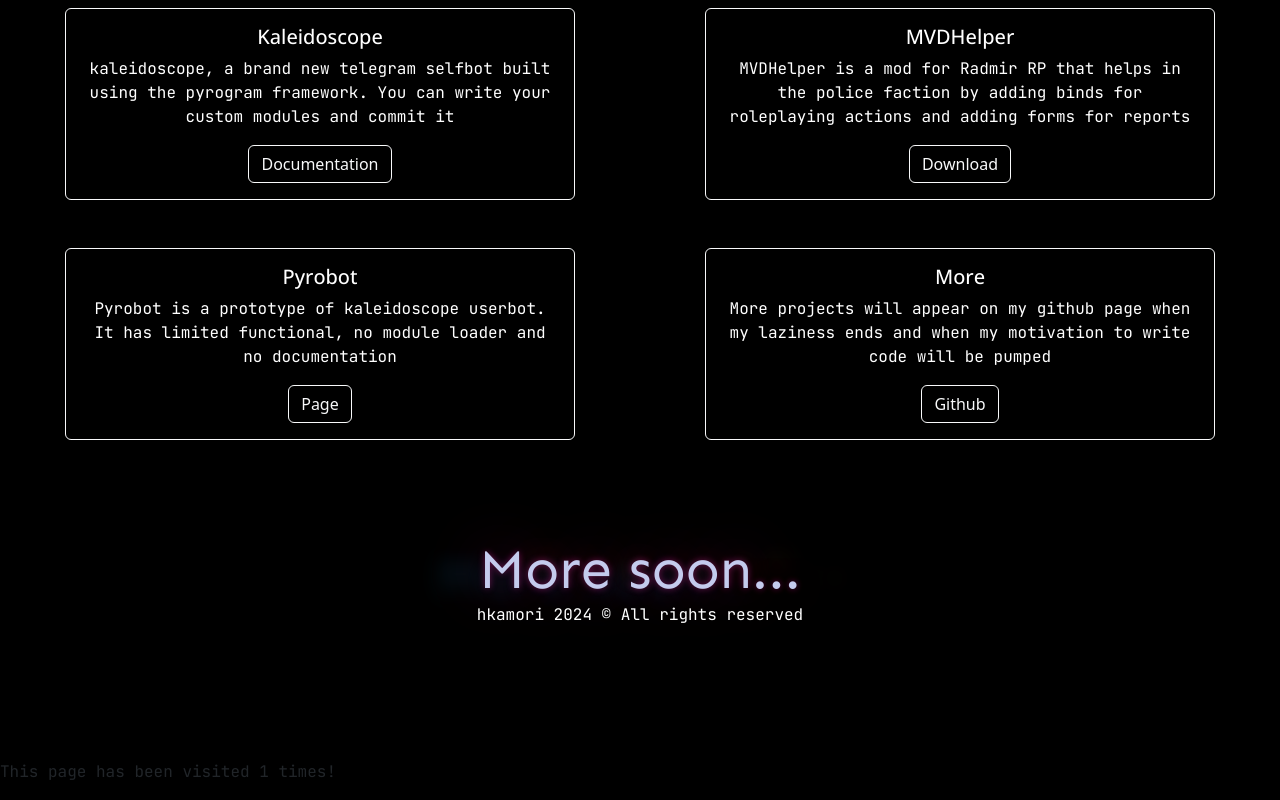
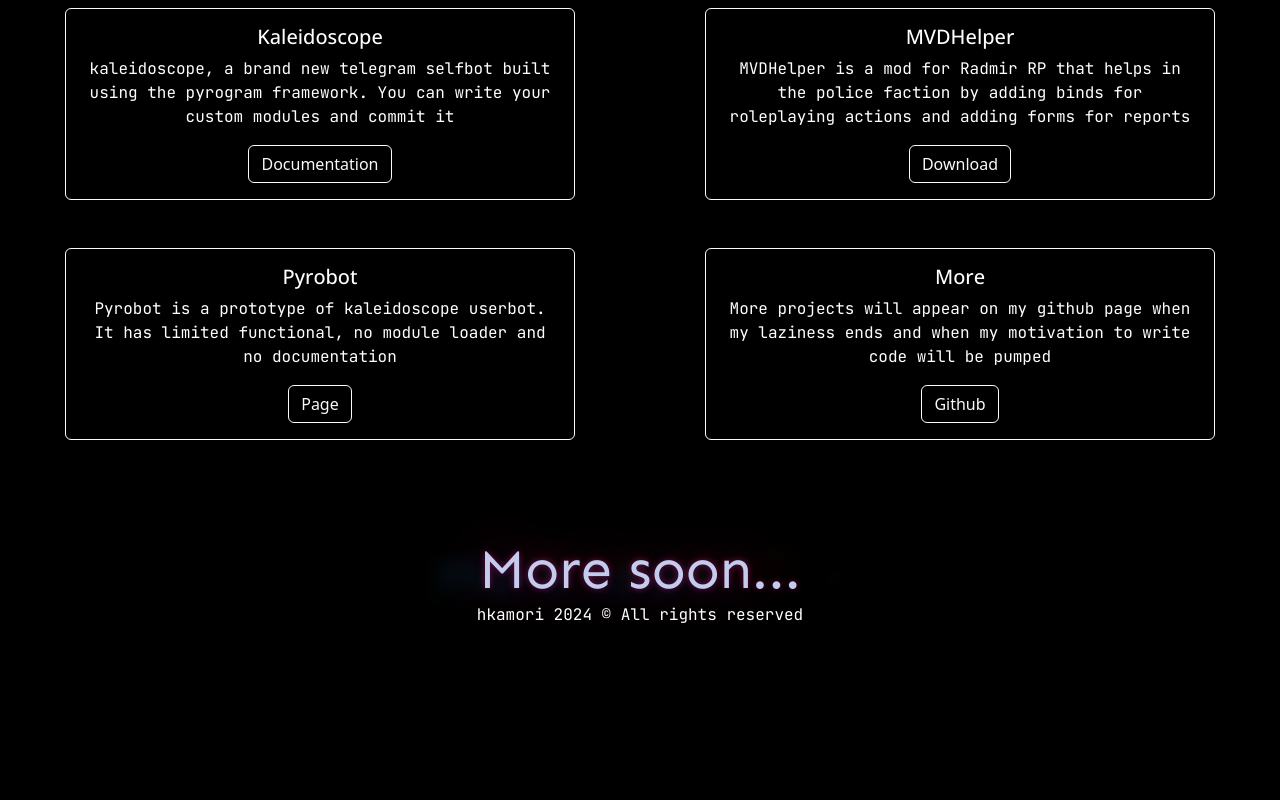
Before and after one commit to 0xhkamori/0xhkamori.github.io, a plain HTML site: page index.html in a window 1280 px wide. Shown: the part 840-1640 px from the top of the page. After the commit the page ends 1600 px from the top, so only its background shows below. Drawn offline with nearby package versions, Linux system fonts and the light colour scheme.

Commit message:
Update index.html

```diff
--- a/index.html
+++ b/index.html
@@ -94,6 +94,5 @@
             </div>
         </div>
     </section>
-    <p id="visitor-count"></p>
 </body>
 </html>
```
